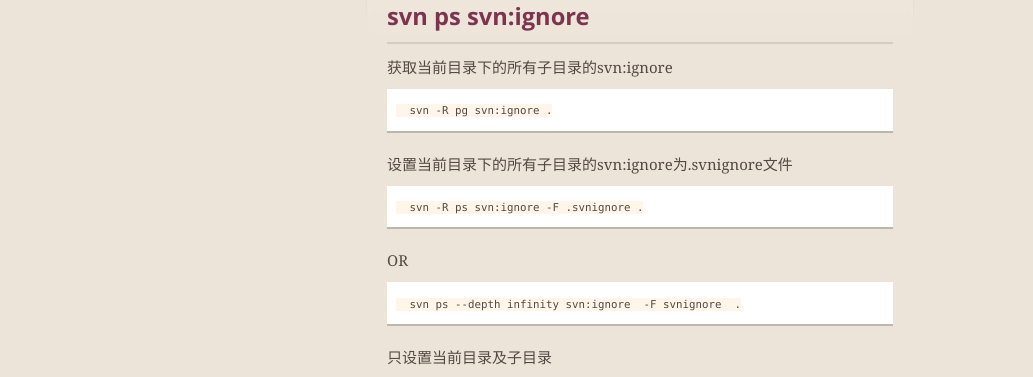
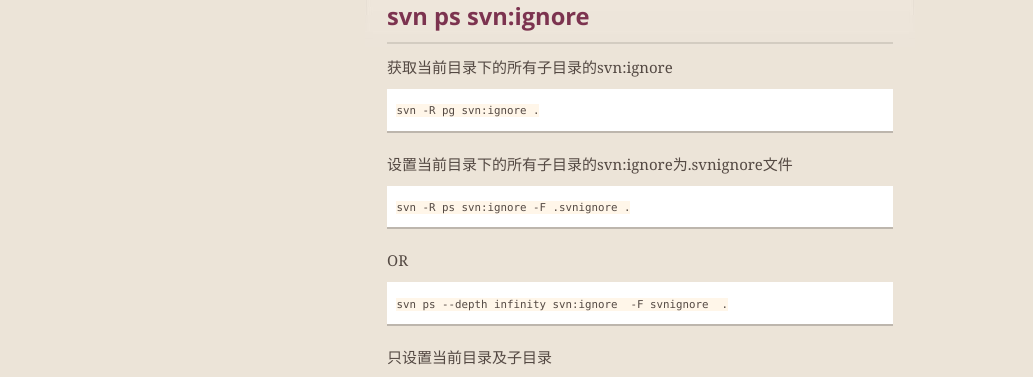
Before and after one commit to fenfenxu/fenfenxu.github.io, a Jekyll site: the page built from _posts/2013-10-30-svn-opt.markdown, in a window 1280 px wide. Shown: the part 298-675 px from the top of the page, without its empty margins (0-1033 px from the left). Built offline with Jekyll 4.4.1, drawn with Linux system fonts in a browser that asks for light colours; nearby versions of some CDN libraries; comment, search, counter and statistics services are not loaded.

````diff
--- a/_posts/2013-10-30-svn-opt.markdown
+++ b/_posts/2013-10-30-svn-opt.markdown
@@ -4,26 +4,27 @@
 ---
 {{ page.title }}
 ===================
+
+
 ## svn ps svn:ignore
 
 获取当前目录下的所有子目录的svn:ignore
-```
-  svn -R pg svn:ignore .
-```
+
+    svn -R pg svn:ignore .
+
 
 设置当前目录下的所有子目录的svn:ignore为.svnignore文件
-```
-  svn -R ps svn:ignore -F .svnignore .
-```
+
+    svn -R ps svn:ignore -F .svnignore .
+
 OR
-```
-  svn ps --depth infinity svn:ignore  -F svnignore  .
-```
+
+    svn ps --depth infinity svn:ignore  -F svnignore  .
+
 只设置当前目录及子目录
-```
-svn ps --depth immediates svn:ignore  -F svnignore  .
-```
+
+    svn ps --depth immediates svn:ignore  -F svnignore  .
+
 设置多个目录的svn:ignore
-```
-svn ps svn:ignore -F svnignore dir1 dir2
-```
+
+    svn ps svn:ignore -F svnignore dir1 dir2
````
